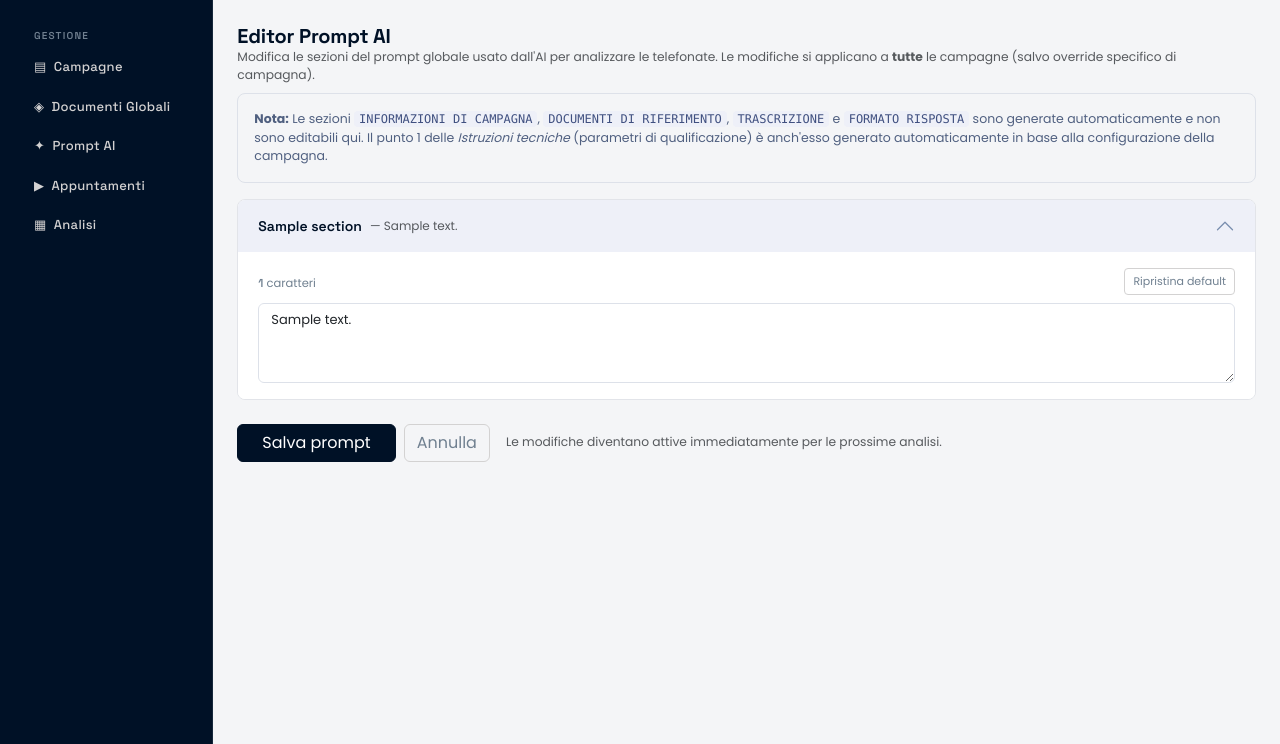
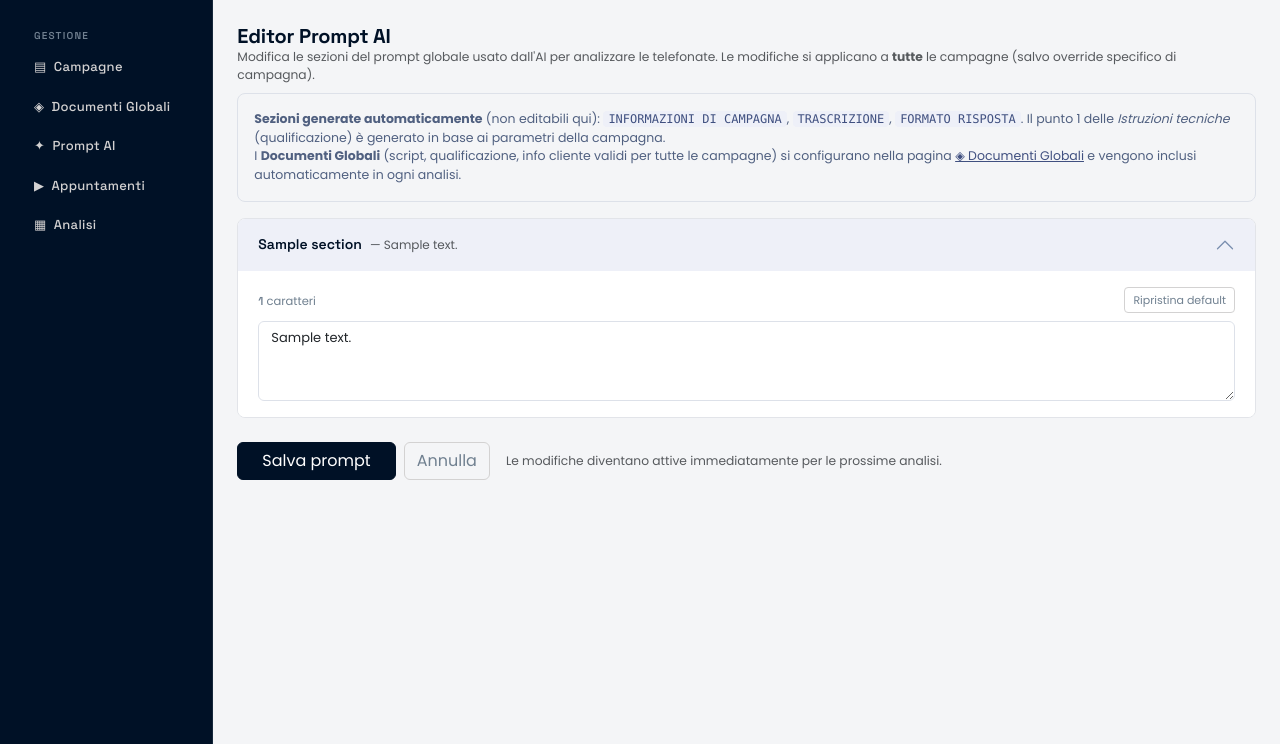
Before and after one commit to pierluigipontecorvo-bot/callcoach-ai, a FastAPI app: template templates/prompt_editor.html in a window 1280 px wide. Shown: the part 56-800 px from the top of the page. Run offline with FastAPI, Linux system fonts and the light colour scheme; the template is opened without the code that fills it: most values are stand-ins (such as "Sample title", 1, 10 or a date in 2020); parts of the project's set-up code (start-up, migrations or seed data) failed here and were passed over.

Commit message:
fix: remove redundant documenti_globali section from prompt editor
Global documents (script, qualification, client_info) are already
configured in the _GLOBAL_ campaign page and merged automatically
in the webhook pipeline. No need to re-enter them in the prompt editor.
Added a link to Documenti Globali page in the editor info note.

Co-Authored-By: Claude Sonnet 4.6 <noreply@anthropic.com>

```diff
--- a/templates/prompt_editor.html
+++ b/templates/prompt_editor.html
@@ -16,10 +16,14 @@
 </div>
 
 <div class="alert alert-secondary" style="border-radius:8px; font-size:12.5px; background:#f4f5f7; border-color:#dde1e9; color:#506080;">
-  <strong>Nota:</strong> Le sezioni <code>INFORMAZIONI DI CAMPAGNA</code>, <code>DOCUMENTI DI RIFERIMENTO</code>,
-  <code>TRASCRIZIONE</code> e <code>FORMATO RISPOSTA</code> sono generate automaticamente e non sono editabili qui.
-  Il punto 1 delle <em>Istruzioni tecniche</em> (parametri di qualificazione) è anch'esso generato automaticamente
-  in base alla configurazione della campagna.
+  <strong>Sezioni generate automaticamente</strong> (non editabili qui):
+  <code>INFORMAZIONI DI CAMPAGNA</code>, <code>TRASCRIZIONE</code>, <code>FORMATO RISPOSTA</code>.
+  Il punto 1 delle <em>Istruzioni tecniche</em> (qualificazione) è generato in base ai parametri della campagna.
+  <br>
+  I <strong>Documenti Globali</strong> (script, qualificazione, info cliente validi per tutte le campagne)
+  si configurano nella pagina
+  <a href="/admin/ui/global" style="color:#405080;">◈ Documenti Globali</a>
+  e vengono inclusi automaticamente in ogni analisi.
 </div>
 
 <form method="post" action="/admin/ui/prompt" id="promptForm">
```
Also changed, not shown: services/ai_analysis.py (+1 -6 lines), services/prompt_db.py (+0 -10 lines).
